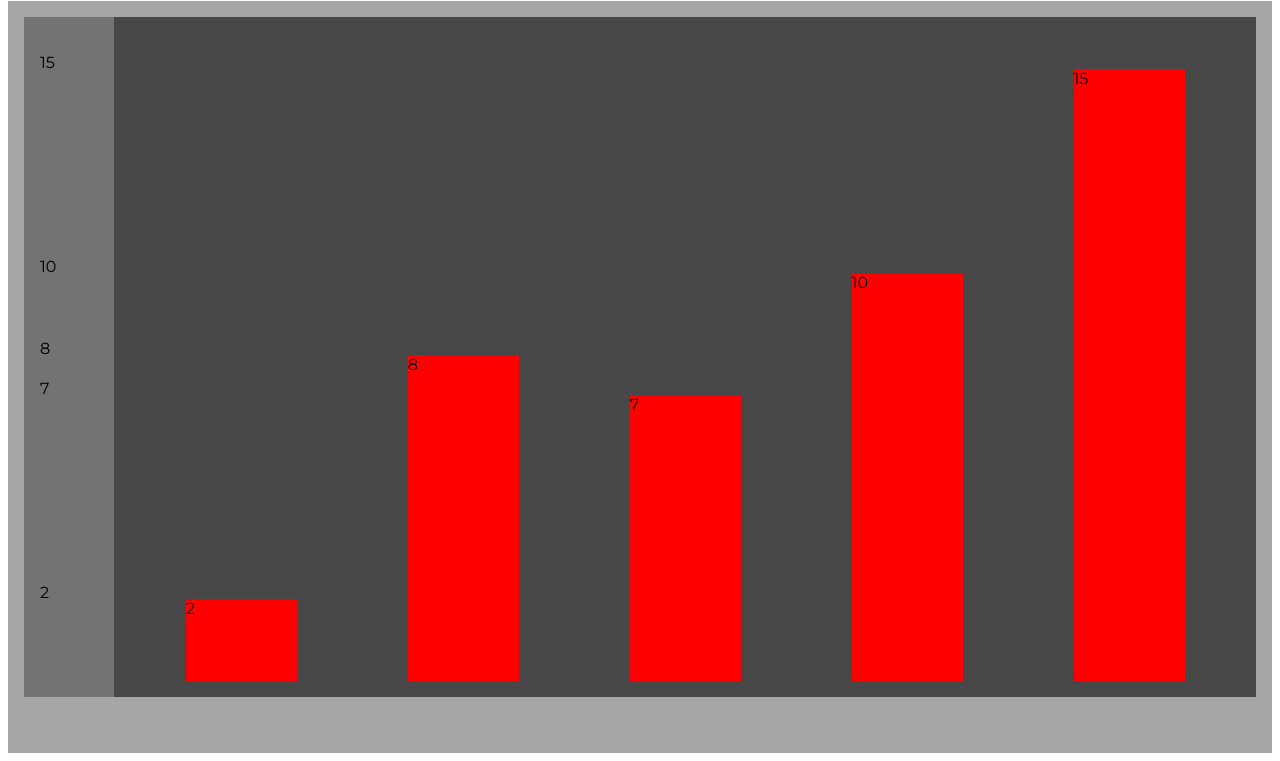
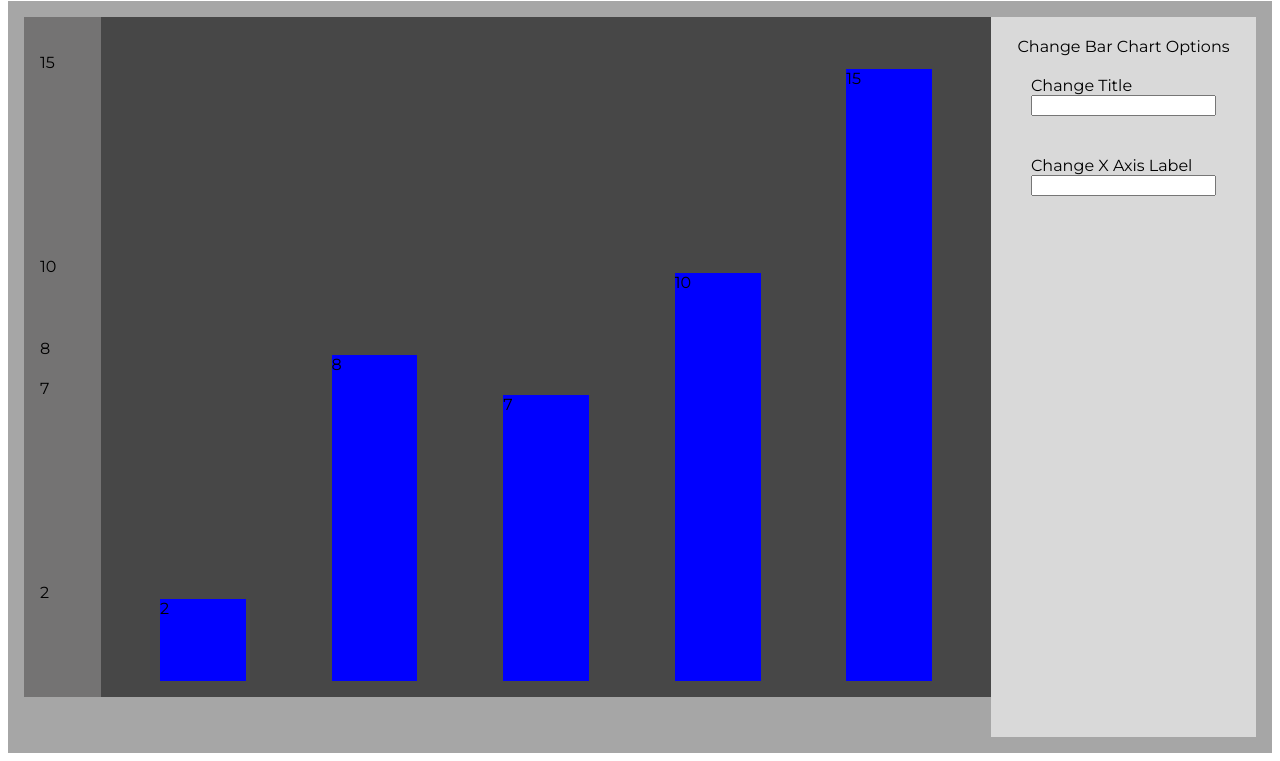
Before and after one commit to Cwarcup/stretch-project-1, a website: page index.html in a window 1280 px wide. Shown: the part 100-861 px from the top of the page. Drawn offline with nearby package versions, Linux system fonts and the light colour scheme.

Commit message:
options starts

```diff
--- a/index.css
+++ b/index.css
@@ -60,3 +60,20 @@ body {
   background: blue;
   width: 10%;
 }
+
+.options-container {
+  display: flex;
+  flex-direction: column;
+  align-items: center;
+  background-color: rgb(217, 217, 217);
+  padding: 20px;
+}
+
+.options-title {
+  text-align: center;
+}
+
+.single-option {
+  padding: 20px;
+  align-content: flex-start;
+}
--- a/index.html
+++ b/index.html
@@ -9,22 +9,34 @@
     <title>Bar Chart</title>
     <script src="https://ajax.googleapis.com/ajax/libs/jquery/3.6.0/jquery.min.js"></script>
     <script src="https://cdnjs.cloudflare.com/ajax/libs/Chart.js/2.9.4/Chart.js"></script>
-    <link rel="preconnect" href="https://fonts.googleapis.com">
-<link rel="preconnect" href="https://fonts.gstatic.com" crossorigin>
-<link href="https://fonts.googleapis.com/css2?family=Montserrat:ital,wght@0,100;0,200;0,300;0,400;0,500;0,600;0,700;0,800;0,900;1,100;1,200;1,300;1,400;1,500;1,600;1,700;1,800;1,900&display=swap" rel="stylesheet">
+    <link rel="preconnect" href="https://fonts.googleapis.com" />
+    <link rel="preconnect" href="https://fonts.gstatic.com" crossorigin />
+    <link
+      href="https://fonts.googleapis.com/css2?family=Montserrat:ital,wght@0,100;0,200;0,300;0,400;0,500;0,600;0,700;0,800;0,900;1,100;1,200;1,300;1,400;1,500;1,600;1,700;1,800;1,900&display=swap"
+      rel="stylesheet"
+    />
     <link rel="stylesheet" href="index.css" />
-
   </head>
   <body>
-
     <div class="title">Bar Chart</div>
     <div class="container">
       <div id="barChart">
         <div class="yAxisContainer"></div>
         <div class="xAxisContainer"></div>
+      </div>
+      <div class="options-container">
+        <div class="options-title">Change Bar Chart Options</div>
+        <div class="single-option">
+          <div>Change Title</div>
+          <input type="text" id="titleChange" />
+        </div>
+        <div class="single-option">
+          <div>Change X Axis Label</div>
+          <input type="text" id="xAxisLabelChange" />
+        </div>
+      </div>
+    </div>
 
-
-      </div>
     <script src="index.js" rel="'stylesheet"></script>
   </body>
 </html>
--- a/index.js
+++ b/index.js
@@ -57,9 +57,19 @@ const createBarChart = (data, options, element) => {
     );
   }
 
-  if (options.barColor) {
-    $(".bar").css("background", options.barColor);
-  }
+  // change bar color when clicked
+  // need to set a different way of picking the color
+  $(".bar").on("click", function () {
+    if (options.barColor) {
+      $(".bar").css("background", options.barColor);
+    }
+  });
+
+  $(".title").on("click", function () {
+    if (options.barColor) {
+      $(".bar").css("background", options.barColor);
+    }
+  });
 };
 
 let testData = [2, 8, 7, 10, 15];
```
